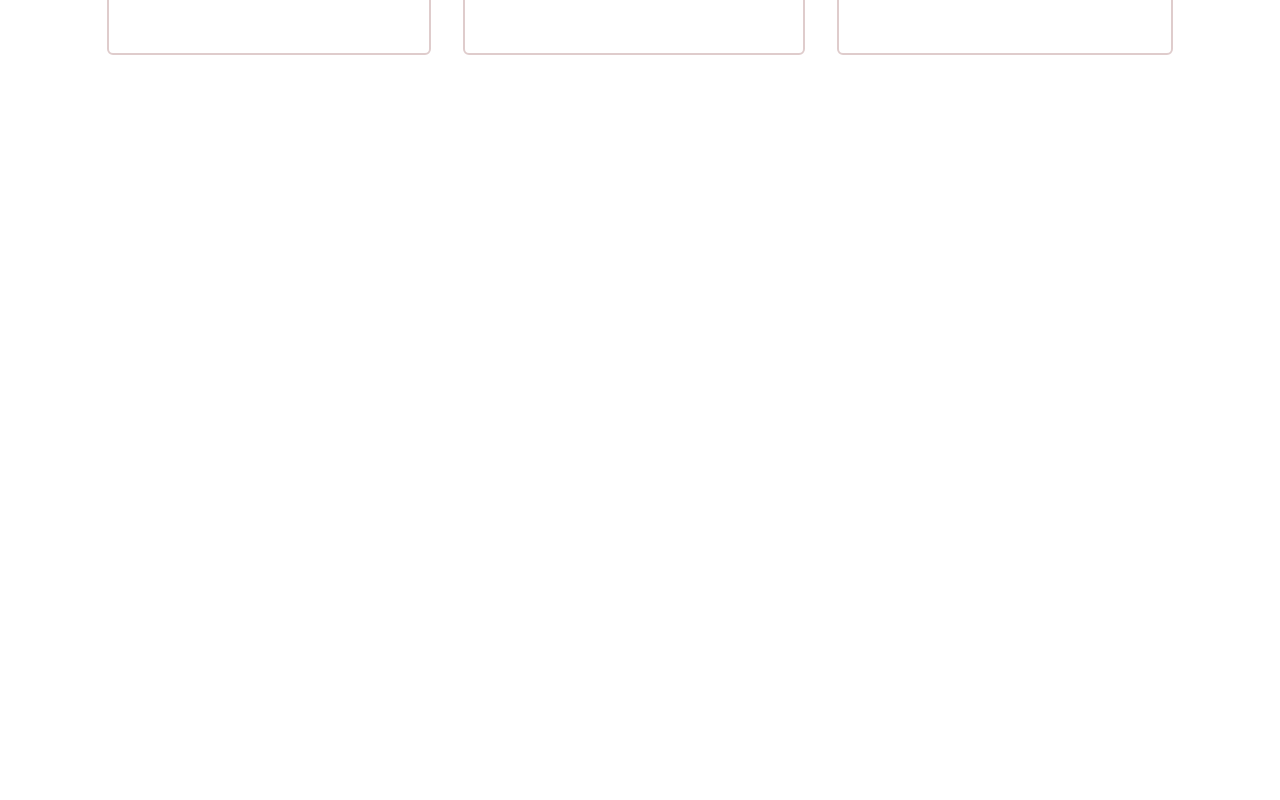
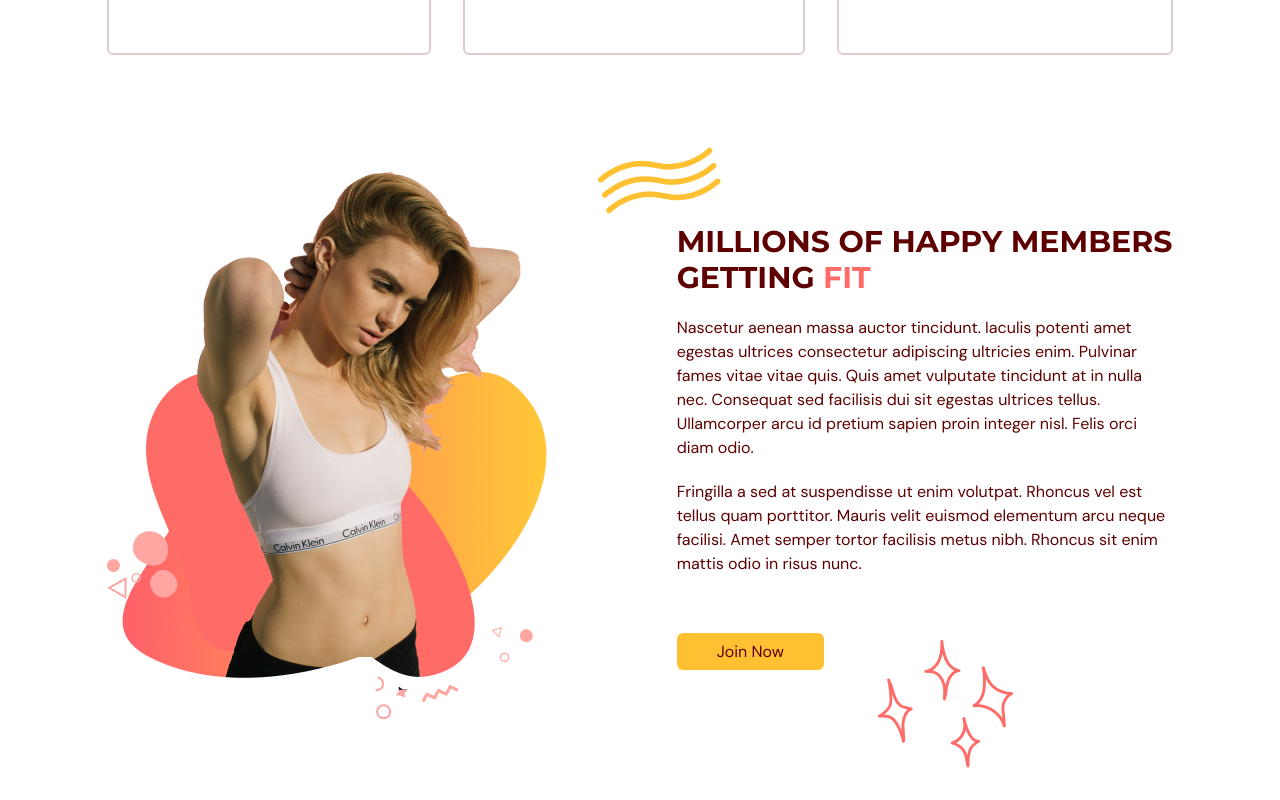
Before and after one commit to JulyK9/fitness-typescript, a React (Vite) app: page / in a window 1280 px wide. Shown: the part 1329-2129 px from the top of the page. Before the commit the page ends 1600 px from the top, so only its background shows below. Built offline with nearby package versions, Linux system fonts and the light colour scheme.

Commit message:
feat: benefits 페이지 타이틀, 본문, 이미지, 버튼 추가

```diff
--- a/src/scenes/benefits/index.tsx
+++ b/src/scenes/benefits/index.tsx
@@ -6,7 +6,9 @@
   AcademicCapIcon,
 } from "@heroicons/react/24/solid";
 import { motion } from "framer-motion";
+import BenefitsPageGraphic from "@/assets/BenefitsPageGraphic.png";
 import Benefit from "./Benefit";
+import ActionButton from "@/shared/ActionButton";
 
 const benefits: Array<BenefitType> = [
   {
@@ -84,6 +86,58 @@
             />
           ))}
         </motion.div>
+
+        {/* Graphic and Description */}
+        <div className="mt-16 items-center md:mt-28 md:flex md:justify-between md:gap-20">
+          {/* Graphic */}
+          <img
+            className="mx-auto"
+            alt="benefits-page-graphic"
+            src={BenefitsPageGraphic}
+          />
+
+          {/* Description */}
+          <div>
+            {/* TItle */}
+            <div className="relative">
+              <div className="before:absolute before:-left-20 before:-top-20 before:z-[1] before:content-abstractwaves">
+                <div>
+                  <Htext>
+                    MILLIONS OF HAPPY MEMBERS GETTING{" "}
+                    <span className="text-primary-500">FIT</span>
+                  </Htext>
+                </div>
+              </div>
+            </div>
+
+            {/* Description */}
+            <div>
+              <p className="my-5">
+                Nascetur aenean massa auctor tincidunt. Iaculis potenti amet
+                egestas ultrices consectetur adipiscing ultricies enim. Pulvinar
+                fames vitae vitae quis. Quis amet vulputate tincidunt at in
+                nulla nec. Consequat sed facilisis dui sit egestas ultrices
+                tellus. Ullamcorper arcu id pretium sapien proin integer nisl.
+                Felis orci diam odio.
+              </p>
+              <p className="mb-5">
+                Fringilla a sed at suspendisse ut enim volutpat. Rhoncus vel est
+                tellus quam porttitor. Mauris velit euismod elementum arcu neque
+                facilisi. Amet semper tortor facilisis metus nibh. Rhoncus sit
+                enim mattis odio in risus nunc.
+              </p>
+            </div>
+
+            {/* Button */}
+            <div className="relative mt-16">
+              <div className="bofore:-bottom-20 before:absolute before:right-40 before:z-[-1] before:content-sparkles">
+                <ActionButton setSelectedPage={setSelectedPage}>
+                  Join Now
+                </ActionButton>
+              </div>
+            </div>
+          </div>
+        </div>
       </motion.div>
     </section>
   );
```
